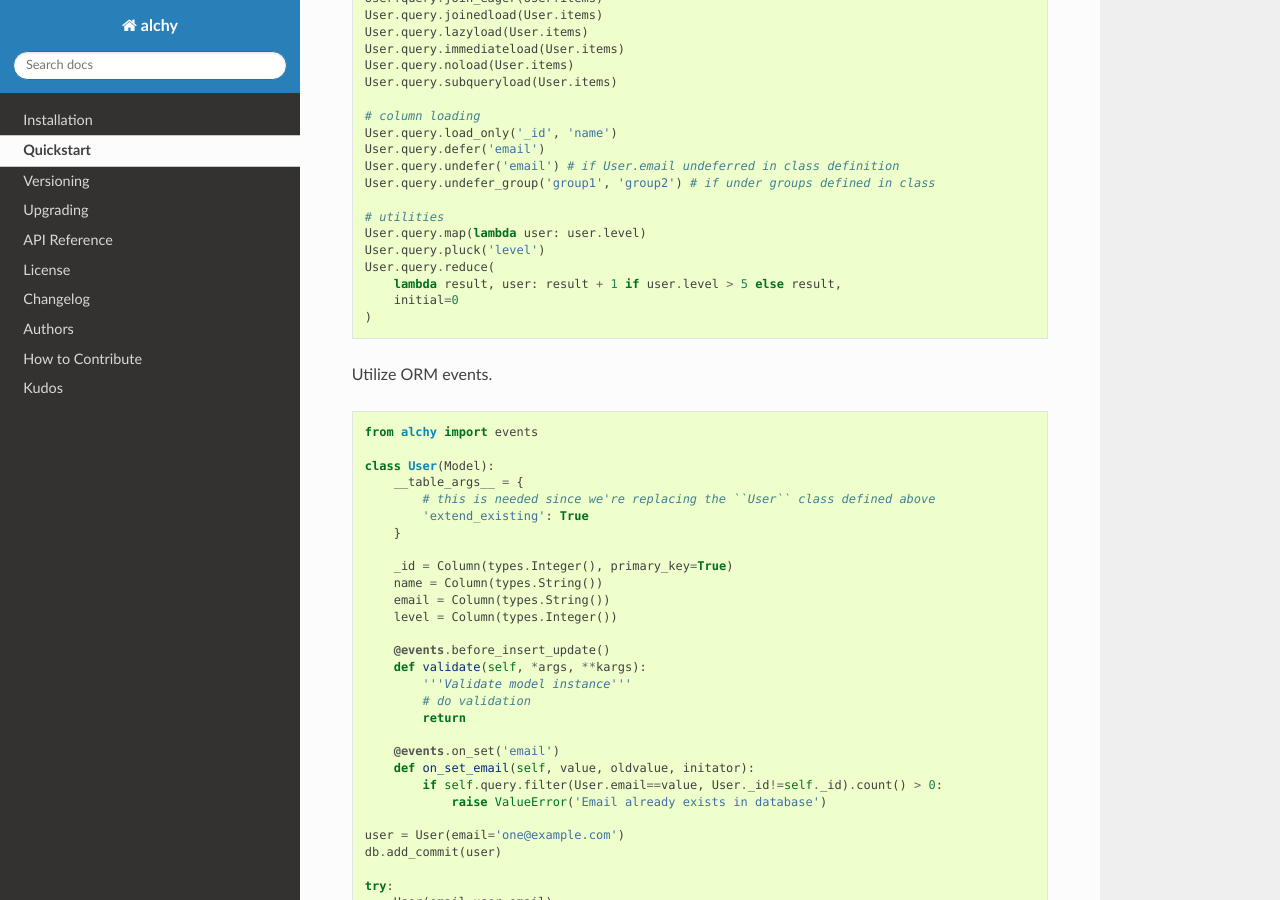
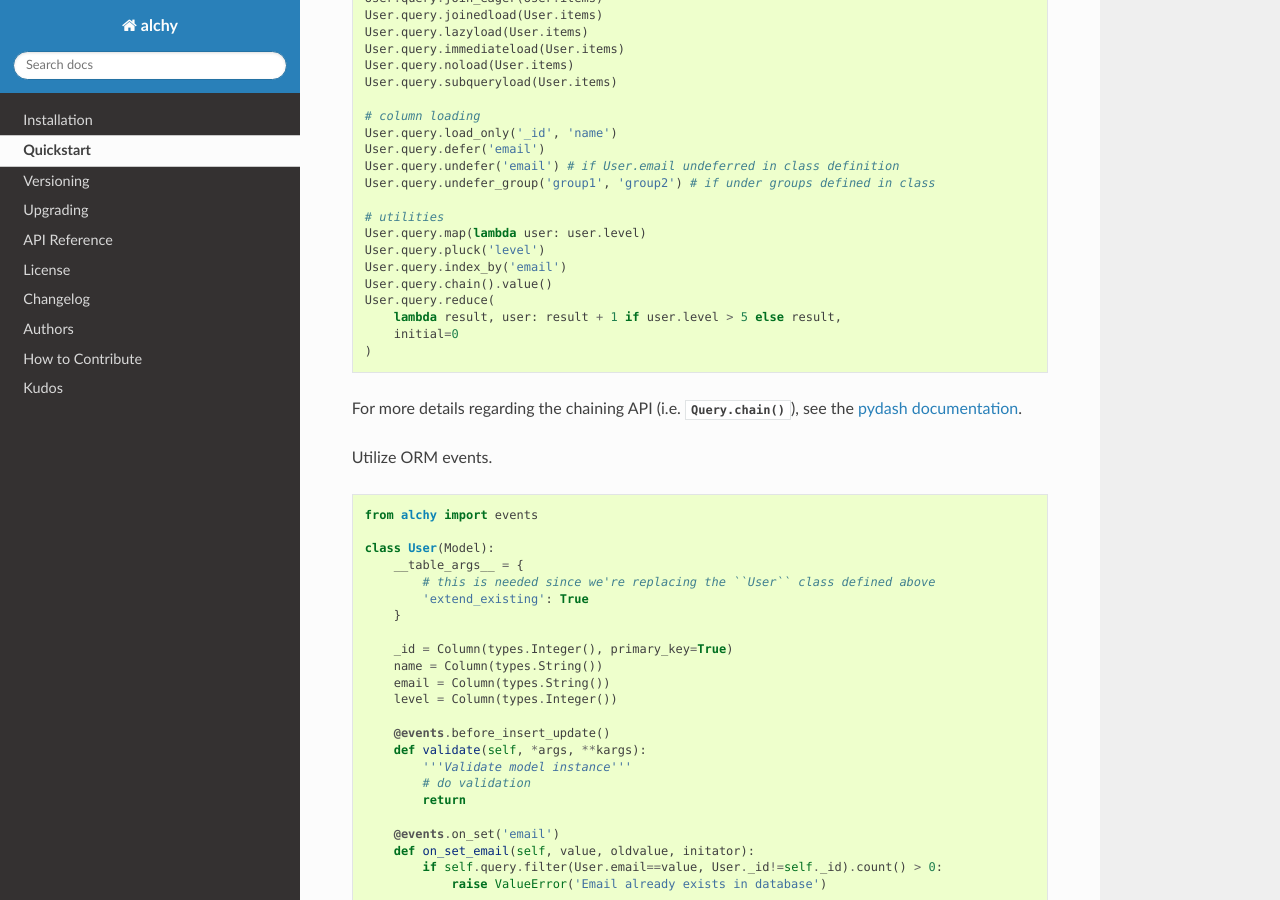
Before and after one commit to dgilland/alchy, a Sphinx documentation site: the page built from docs/quickstart.rst, in a window 1280 px wide and 900 px high, scrolled down 3791 px. Built offline with Sphinx 7.4.7 and the Read the Docs theme 2.0.0, drawn with Linux system fonts in a browser that asks for light colours; the version number could not be read and is left out.

Commit message:
Update docs.

```diff
--- a/CHANGES.rst
+++ b/CHANGES.rst
@@ -1,5 +1,6 @@
 Changelog
 =========
+
 
 v2.0.0 (2015-04-zz)
 -------------------
--- a/docs/quickstart.rst
+++ b/docs/quickstart.rst
@@ -232,11 +232,14 @@ Use features from the enhanced query class.
     # utilities
     User.query.map(lambda user: user.level)
     User.query.pluck('level')
+    User.query.index_by('email')
+    User.query.chain().value()
     User.query.reduce(
         lambda result, user: result + 1 if user.level > 5 else result,
         initial=0
     )
 
+For more details regarding the chaining API (i.e. :meth:`.Query.chain`), see the `pydash documentation <http://pydash.readthedocs.org>`_.
 
 Utilize ORM events.
 
--- a/docs/upgrading.rst
+++ b/docs/upgrading.rst
@@ -2,6 +2,12 @@
 
 Upgrading
 *********
+
+
+To v2.0.0
+=========
+
+The logic that sets a Model class' ``__table_args__`` and ``__mapper_args__`` (unless overridden in subclass) has been modified. A model's ``__local_table_args__`` and ``__local_mapper_args__`` are now merged with ``__global_table_args__`` and ``__global_mapper_args__`` from all classes in the class's ``mro()``. A ``__{global,local}_{table,mapper}_args__`` may be a callable or classmethod, in which case it is evaluated on the class whose ``__{table,mapper}_args__`` is being set.
 
 
 To v1.0.0
```
Also changed, not shown: other parts of CHANGES.rst (+1 -1 lines), 1 other file.
